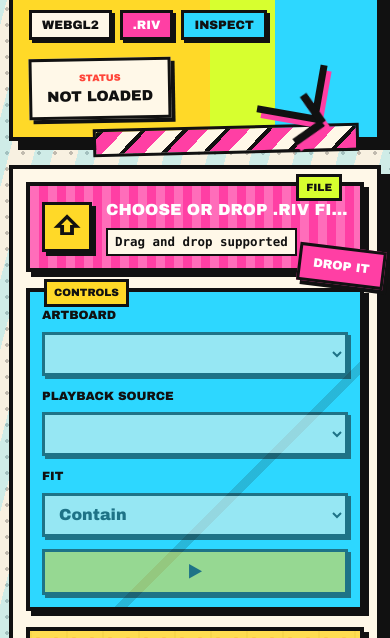
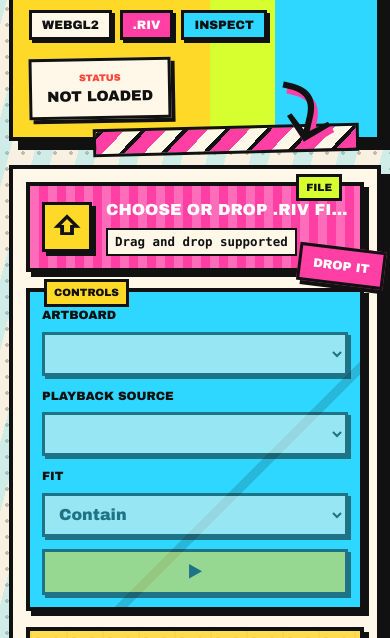
Before and after one commit to lnstow/rive-preview, a website with bundled scripts: page index.html in a window 390 px wide. Shown: the part 206-844 px from the top of the page. Built offline with nearby package versions, Linux system fonts and the light colour scheme.

Commit message:
feat: 修改上传区域箭头

```diff
--- a/index.html
+++ b/index.html
@@ -16,7 +16,7 @@
             <span>.riv</span>
             <span>Inspect</span>
           </div>
-          <span class="upload-arrow" aria-hidden="true"></span>
+          <span class="upload-arrow" aria-hidden="true">&#10549;</span>
         </div>
         <div id="statusPill" class="status-pill" data-tone="idle">Not loaded</div>
       </header>
--- a/src/styles.css
+++ b/src/styles.css
@@ -147,36 +147,17 @@ select,
 
 .upload-arrow {
   position: absolute;
-  left: clamp(220px, 34vw, 560px);
-  bottom: -104px;
+  left: clamp(300px, 38vw, 690px);
+  bottom: -80px;
   z-index: 8;
-  width: 96px;
-  height: 86px;
-  border-right: 8px solid var(--ink);
-  border-bottom: 8px solid var(--ink);
-  filter: drop-shadow(5px 5px 0 var(--pink));
+  color: var(--ink);
+  font-family: "Segoe UI Symbol", "Arial Black", Impact, sans-serif;
+  font-size: clamp(7rem, 12vw, 12.5rem);
+  font-weight: 950;
+  line-height: 0.7;
   pointer-events: none;
-  transform: rotate(10deg);
-}
-
-.upload-arrow::before,
-.upload-arrow::after {
-  position: absolute;
-  right: -12px;
-  bottom: -10px;
-  width: 34px;
-  height: 8px;
-  background: var(--ink);
-  content: "";
-  transform-origin: right center;
-}
-
-.upload-arrow::before {
-  transform: rotate(45deg);
-}
-
-.upload-arrow::after {
-  transform: rotate(-45deg);
+  text-shadow: 7px 7px 0 var(--pink);
+  transform: rotate(26deg);
 }
 
 .eyebrow {
@@ -1039,13 +1020,12 @@ canvas {
   }
 
   .upload-arrow {
-    right: 38px;
-    bottom: -78px;
+    right: 24px;
+    bottom: -102px;
     left: auto;
-    width: 62px;
-    height: 58px;
-    border-right-width: 7px;
-    border-bottom-width: 7px;
+    font-size: 6.8rem;
+    text-shadow: 5px 5px 0 var(--pink);
+    transform: rotate(13deg);
   }
 
   h1 {
```
